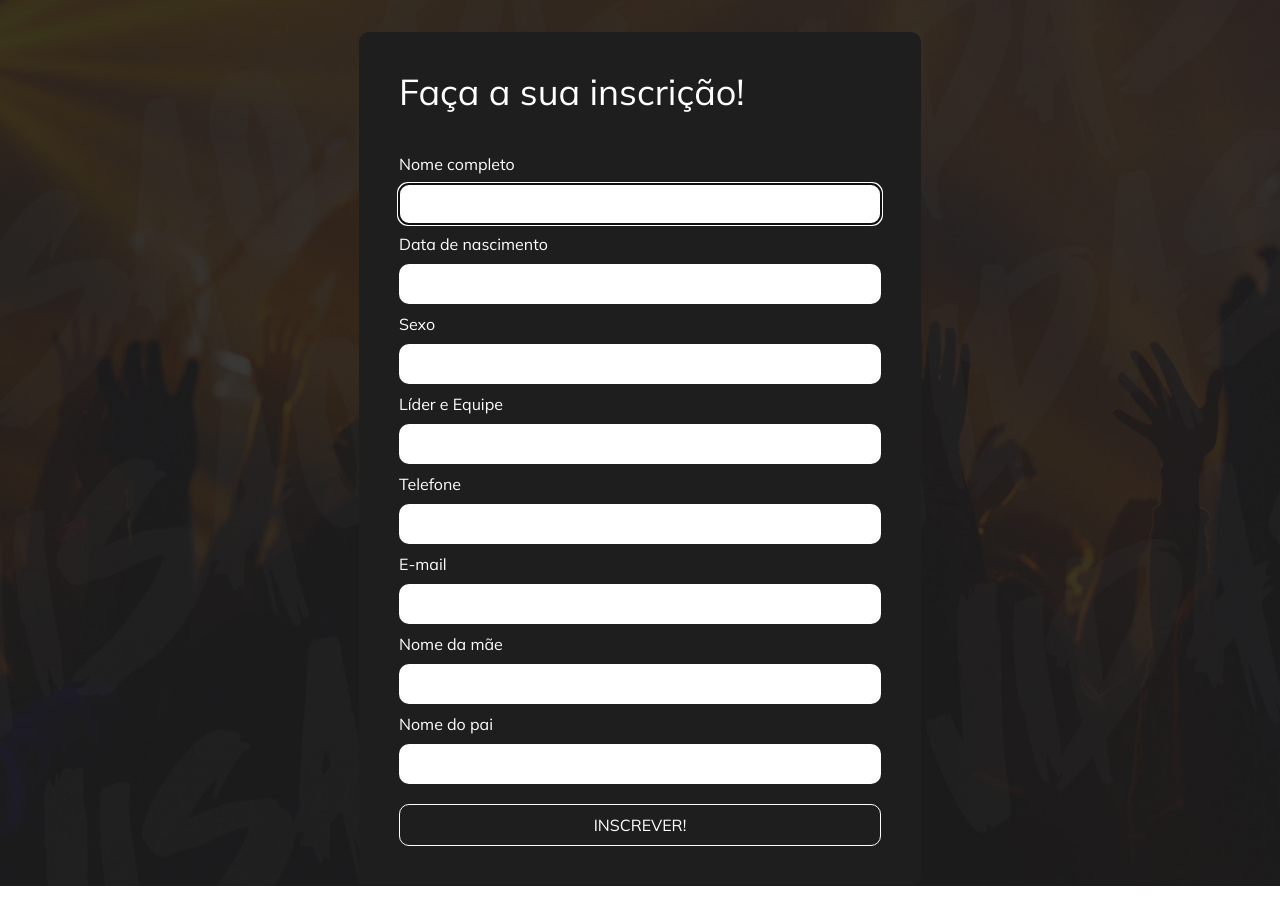
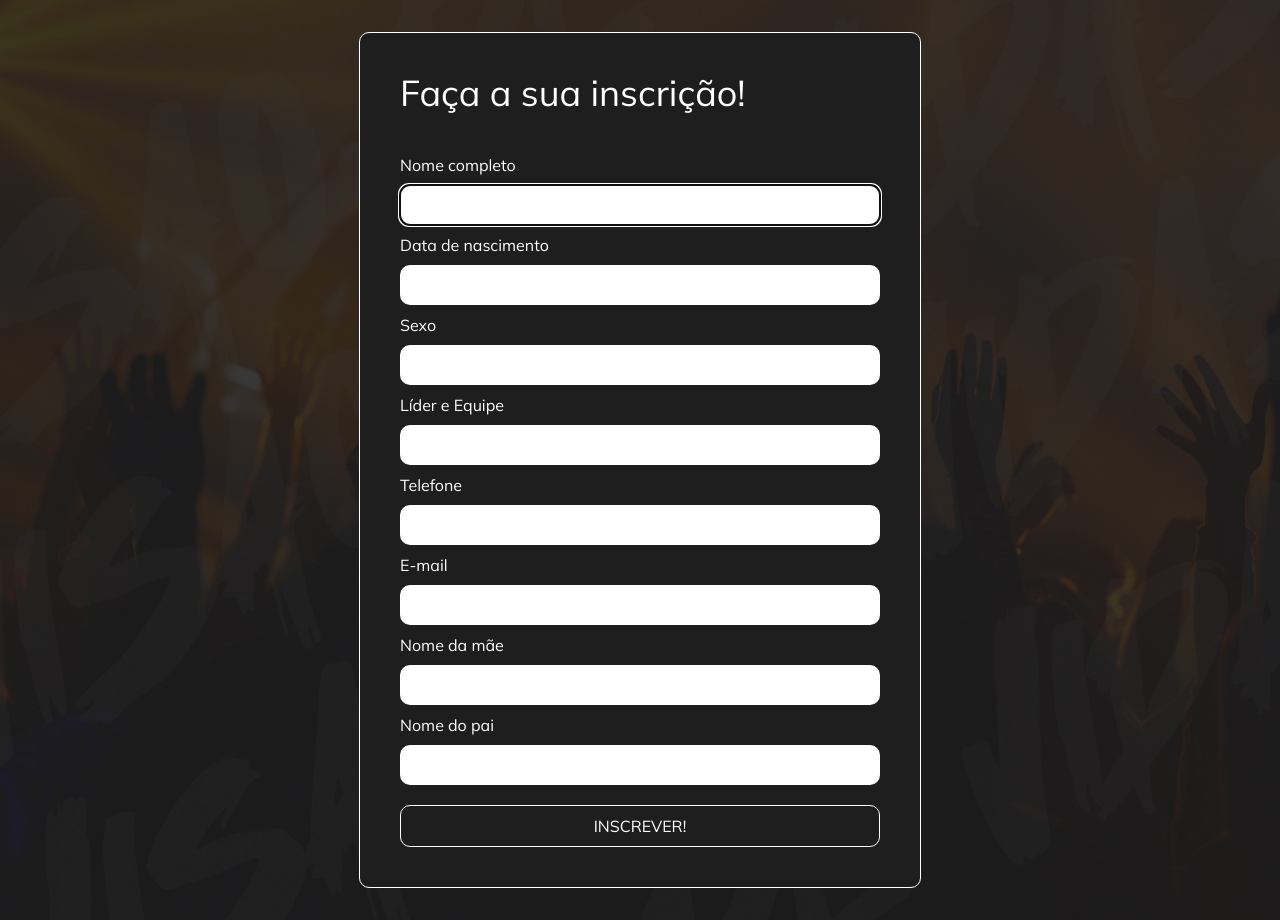
Before and after one commit to Guiborgesilva/cadastro-revisao, a Next.js app: page /signup in a window 1280 px wide. Before the commit the page ends 886 px from the top, so only its background shows below. Built offline with nearby package versions, Linux system fonts and the light colour scheme.

Commit message:
Correção de CSS

```diff
--- a/app/signup/page.tsx
+++ b/app/signup/page.tsx
@@ -13,13 +13,13 @@ export default function Signup(){
         ml-auto
         text-white
         mt-8
+        mb-8
         gap-10
         rounded-[10px]
         p-10
-        xl:bg-[#1E1E1E]
-        sm:bg-[#15e]
-        xl:max-w-[562px]
-        md:max-w-[360px]
+        bg-[#1E1E1E]
+        max-w-[562px]
+        bw
         "
       >
         <h1 className="text-4xl">Faça a sua inscrição!</h1>
```
